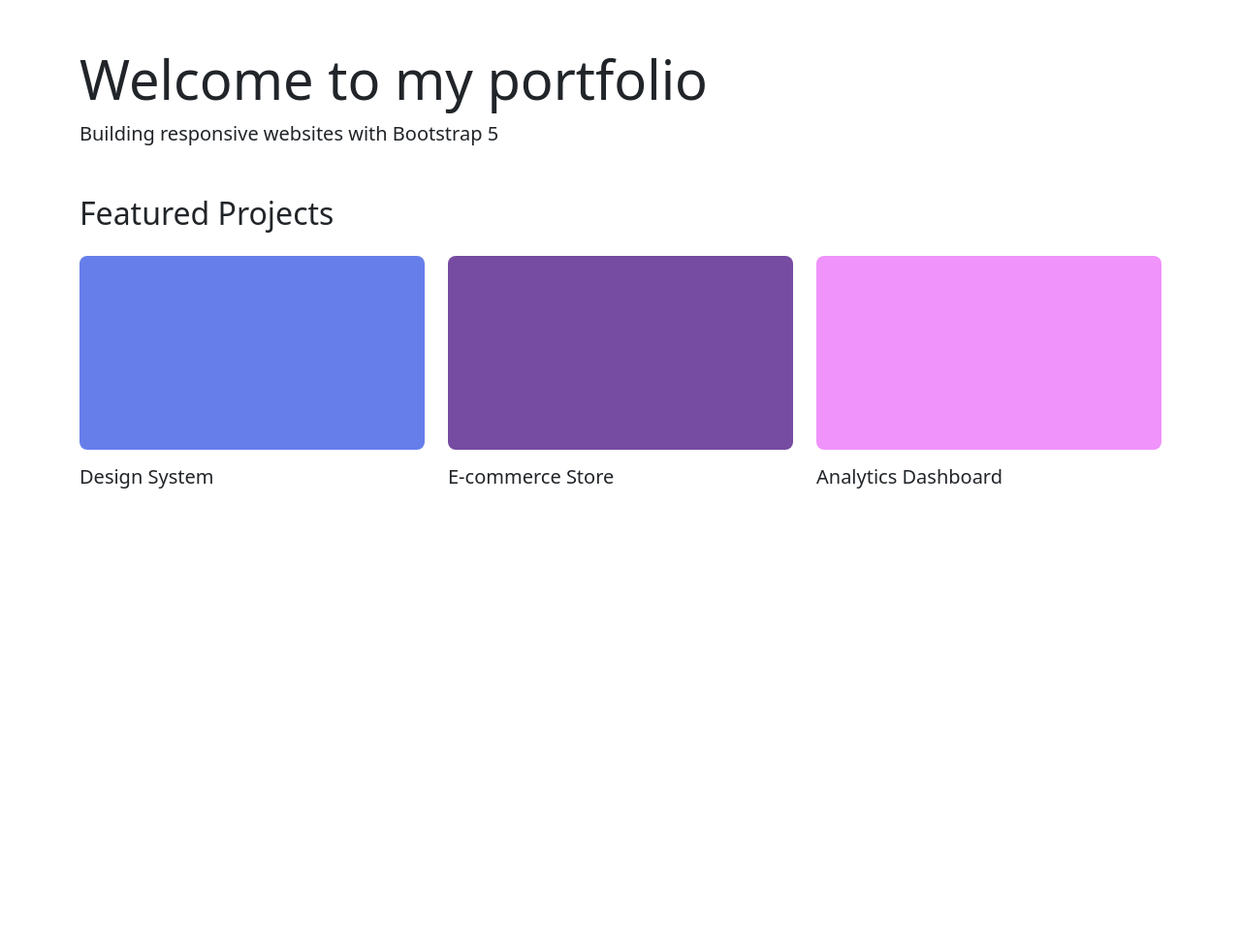
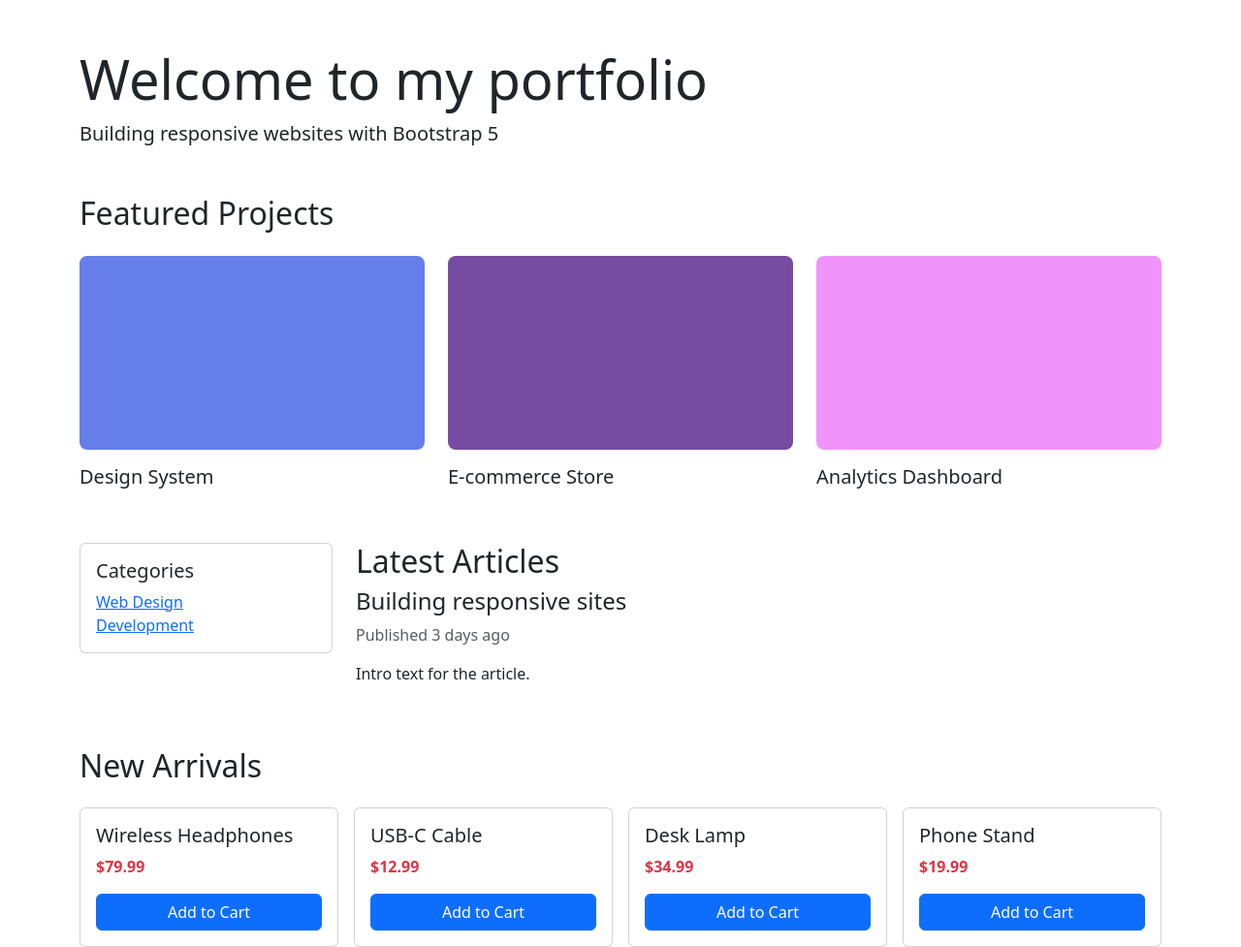
Before and after one commit to Hashcat07/Digital-Nurture, a website: page Upskilling/bootstrap5/index.html in a window 1280 px wide. Shown: the whole page at 97% size. Before the commit the page ends 800 px from the top, so only its background shows below. Drawn offline with nearby package versions, Linux system fonts and the light colour scheme.

Commit message:
feat: add sidebar split and four column row

```diff
--- a/Upskilling/bootstrap5/index.html
+++ b/Upskilling/bootstrap5/index.html
@@ -1,10 +1,13 @@
-<!DOCTYPE html>
+<!doctype html>
 <html lang="en">
   <head>
-  <meta charset="UTF-8">
-  <meta name="viewport" content="width=device-width, initial-scale=1.0">
+    <meta charset="UTF-8" />
+    <meta name="viewport" content="width=device-width, initial-scale=1.0" />
     <title>My Portfolio</title>
-  <link href="https://cdn.jsdelivr.net/npm/bootstrap@5.3.0/dist/css/bootstrap.min.css" rel="stylesheet">
+    <link
+      href="https://cdn.jsdelivr.net/npm/bootstrap@5.3.0/dist/css/bootstrap.min.css"
+      rel="stylesheet"
+    />
   </head>
   <body>
     <div class="container mt-5">
@@ -16,16 +19,88 @@
       <h2 class="mb-4">Featured Projects</h2>
       <div class="row g-4">
         <div class="col-12 col-md-6 col-lg-4">
-        <div style="height:200px;background:#667eea;border-radius:8px"></div>
+          <div
+            style="height: 200px; background: #667eea; border-radius: 8px"
+          ></div>
           <h5 class="mt-3">Design System</h5>
         </div>
         <div class="col-12 col-md-6 col-lg-4">
-        <div style="height:200px;background:#764ba2;border-radius:8px"></div>
+          <div
+            style="height: 200px; background: #764ba2; border-radius: 8px"
+          ></div>
           <h5 class="mt-3">E-commerce Store</h5>
         </div>
         <div class="col-12 col-md-6 col-lg-4">
-        <div style="height:200px;background:#f093fb;border-radius:8px"></div>
+          <div
+            style="height: 200px; background: #f093fb; border-radius: 8px"
+          ></div>
           <h5 class="mt-3">Analytics Dashboard</h5>
+        </div>
+      </div>
+    </section>
+
+    <section class="container mt-5">
+      <div class="row g-4">
+        <div class="col-12 col-md-3">
+          <div class="card">
+            <div class="card-body">
+              <h5>Categories</h5>
+              <ul class="list-unstyled mb-0">
+                <li><a href="#">Web Design</a></li>
+                <li><a href="#">Development</a></li>
+              </ul>
+            </div>
+          </div>
+        </div>
+        <div class="col-12 col-md-9">
+          <h2>Latest Articles</h2>
+          <article>
+            <h4>Building responsive sites</h4>
+            <p class="text-muted">Published 3 days ago</p>
+            <p>Intro text for the article.</p>
+          </article>
+        </div>
+      </div>
+    </section>
+
+    <section class="container mt-5">
+      <h2 class="mb-4">New Arrivals</h2>
+      <div class="row g-3">
+        <div class="col-12 col-sm-6 col-lg-3">
+          <div class="card">
+            <div class="card-body">
+              <h5>Wireless Headphones</h5>
+              <p class="text-danger fw-bold">$79.99</p>
+              <button class="btn btn-primary w-100">Add to Cart</button>
+            </div>
+          </div>
+        </div>
+        <div class="col-12 col-sm-6 col-lg-3">
+          <div class="card">
+            <div class="card-body">
+              <h5>USB-C Cable</h5>
+              <p class="text-danger fw-bold">$12.99</p>
+              <button class="btn btn-primary w-100">Add to Cart</button>
+            </div>
+          </div>
+        </div>
+        <div class="col-12 col-sm-6 col-lg-3">
+          <div class="card">
+            <div class="card-body">
+              <h5>Desk Lamp</h5>
+              <p class="text-danger fw-bold">$34.99</p>
+              <button class="btn btn-primary w-100">Add to Cart</button>
+            </div>
+          </div>
+        </div>
+        <div class="col-12 col-sm-6 col-lg-3">
+          <div class="card">
+            <div class="card-body">
+              <h5>Phone Stand</h5>
+              <p class="text-danger fw-bold">$19.99</p>
+              <button class="btn btn-primary w-100">Add to Cart</button>
+            </div>
+          </div>
         </div>
       </div>
     </section>
```
Lines whose indentation alone changed are shown as unchanged.
